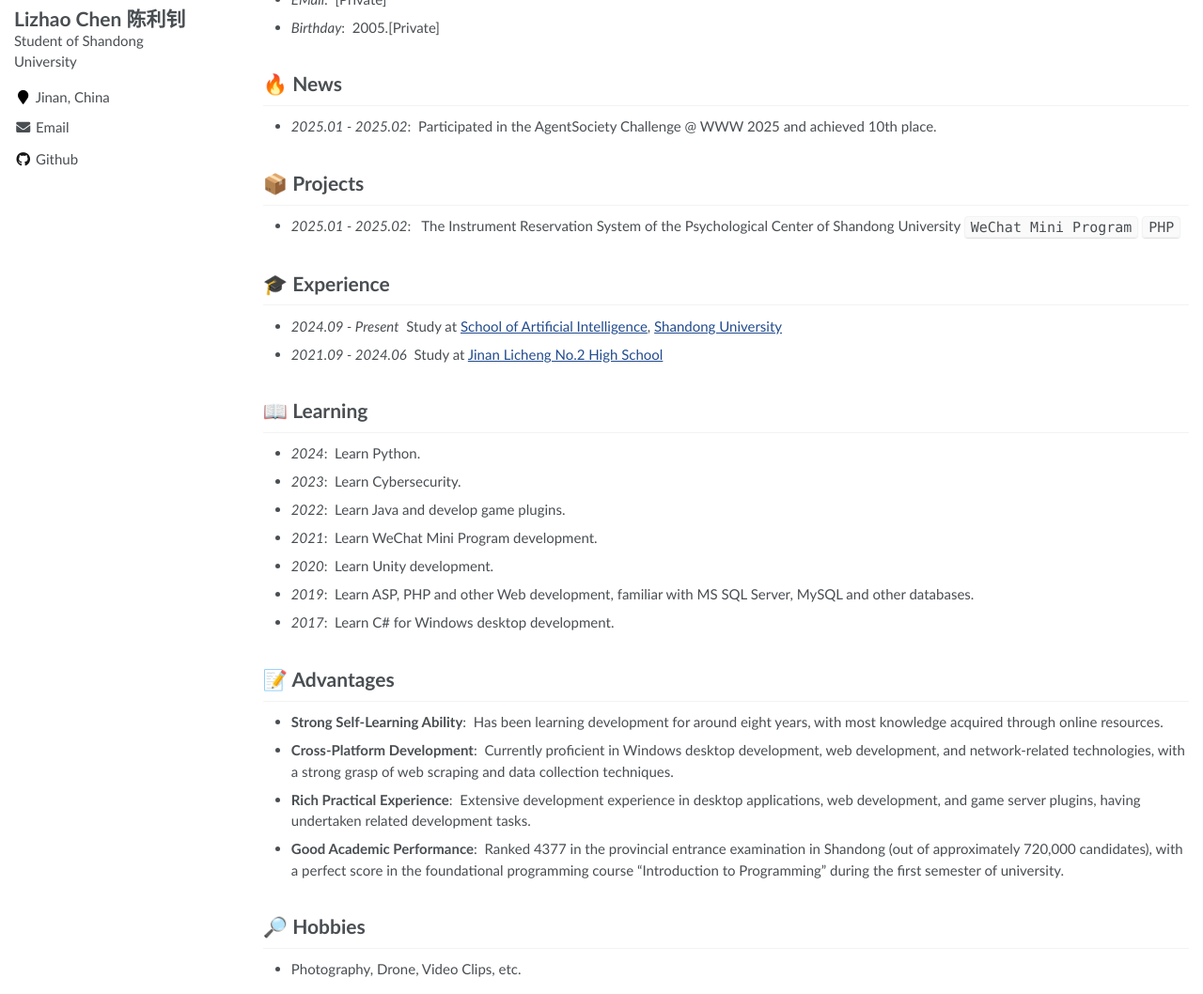
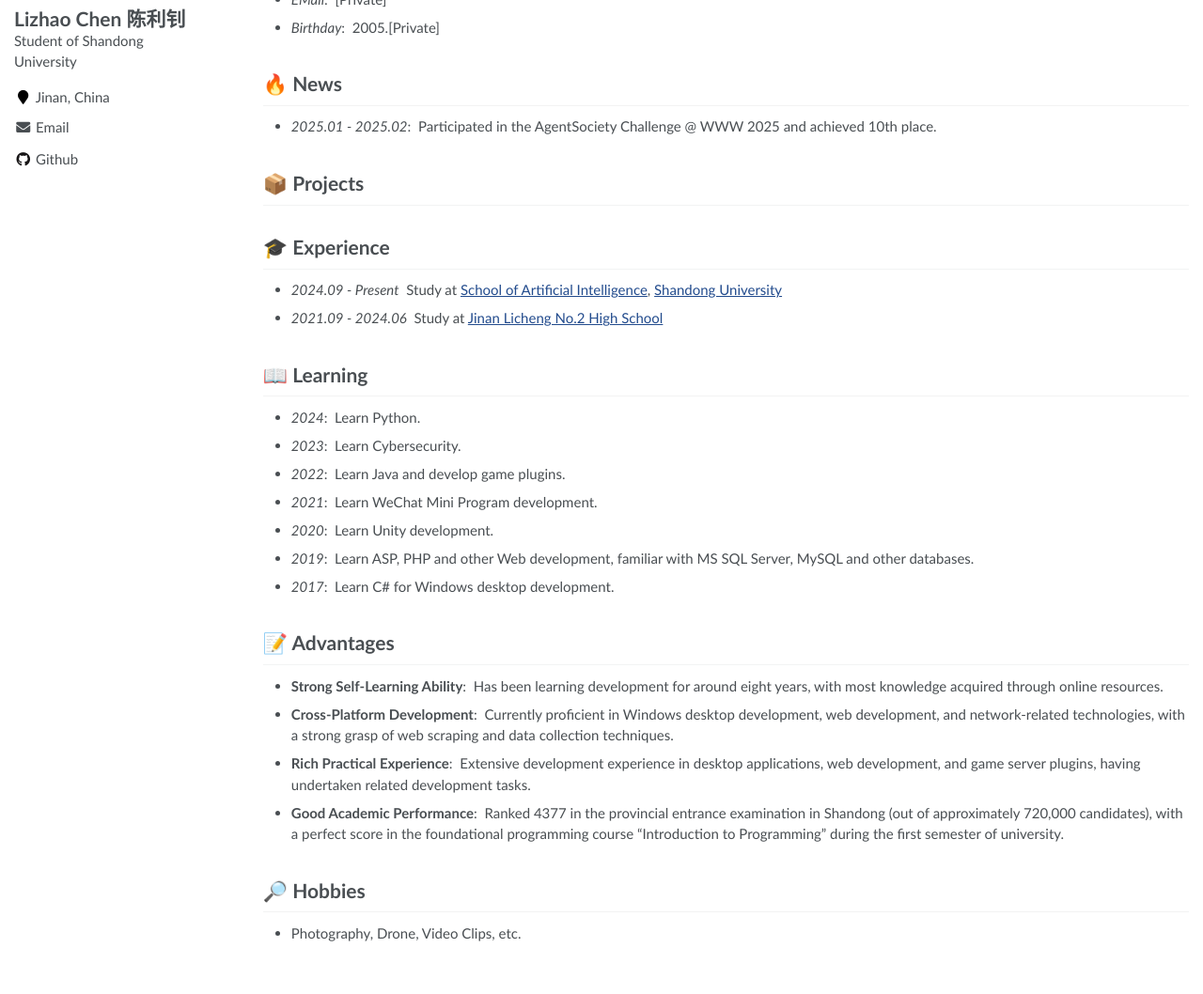
Before and after one commit to Clizo1209/Clizo1209.github.io, a Jekyll site: the page built from _pages/about.md, in a window 1280 px wide and 1327 px high, cut to the strip 269-1327 px from the top of the window. Shown: the whole strip at 94% size. Built offline with Jekyll 4.4.1, drawn with Linux system fonts in a browser that asks for light colours.

Commit message:
Update about.md

```diff
--- a/_pages/about.md
+++ b/_pages/about.md
@@ -34,7 +34,7 @@ I am currently a student of [School of Artificial Intelligence](https://ai.sdu.e
 <span class='anchor' id='-projects'></span>
 
 # 📦 Projects
-- *2025.01 - 2025.02*: &nbsp; The Instrument Reservation System of the Psychological Center of Shandong University `WeChat Mini Program` `PHP`
+<!-- - *2025.01 - 2025.02*: &nbsp; The Instrument Reservation System of the Psychological Center of Shandong University `WeChat Mini Program` `PHP` -->
 
 <span class='anchor' id='-experience'></span>
 
```
